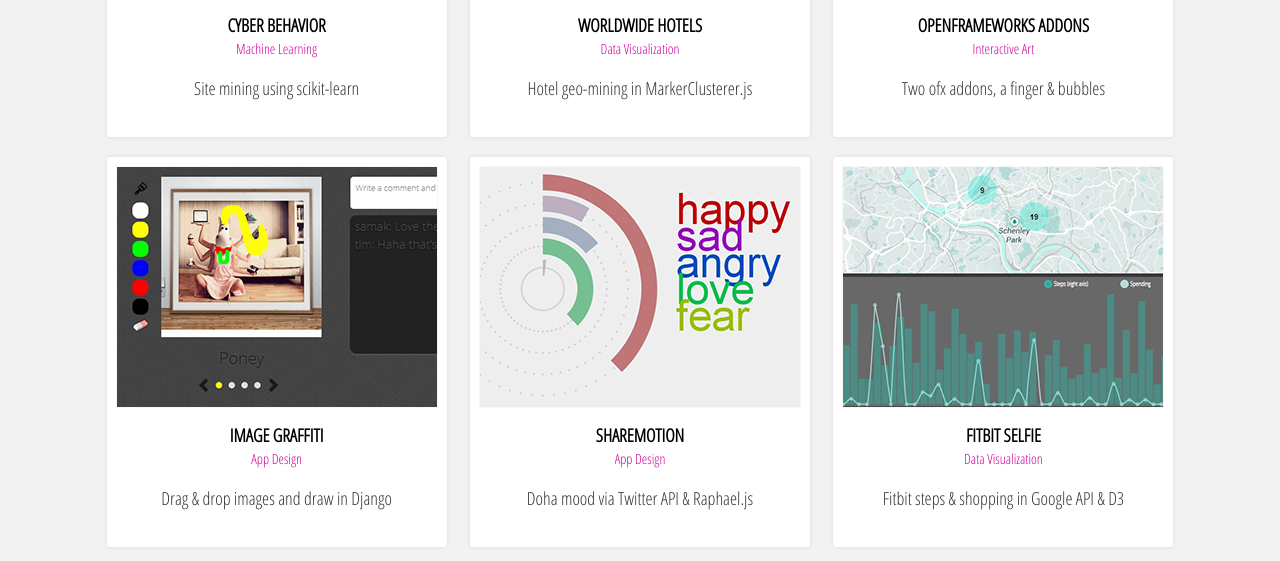
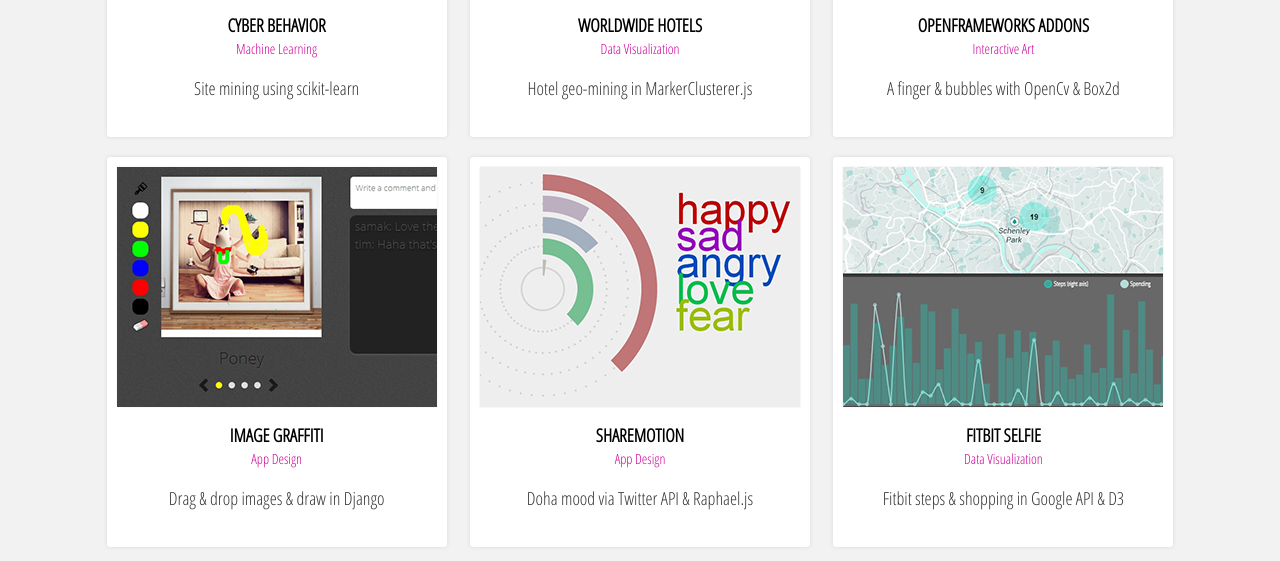
Before and after one commit to samakanbour/portfolio, a plain HTML site: page index.html in a window 1280 px wide. Shown: the part 1635-2196 px from the top of the page. Drawn offline with nearby package versions, Linux system fonts and the light colour scheme; a web font is replaced by a local one.

Commit message:
Update index.html

```diff
--- a/index.html
+++ b/index.html
@@ -124,7 +124,7 @@
 			<figcaption>
 				<strong>OpenFrameworks addons</strong>
 				<tag>Interactive Art</tag>
-				<p>Two ofx addons, a finger & bubbles</p>
+				<p>A finger & bubbles with OpenCv & Box2d</p>
 			</figcaption>
 		</figure>
 		<figure>
@@ -134,7 +134,7 @@
 			<figcaption>
 				<strong>Image Graffiti</strong>
 				<tag>App Design</tag>
-				<p>Drag & drop images and draw in Django</p>
+				<p>Drag & drop images & draw in Django</p>
 			</figcaption>
 		</figure>
 		<figure>
```
